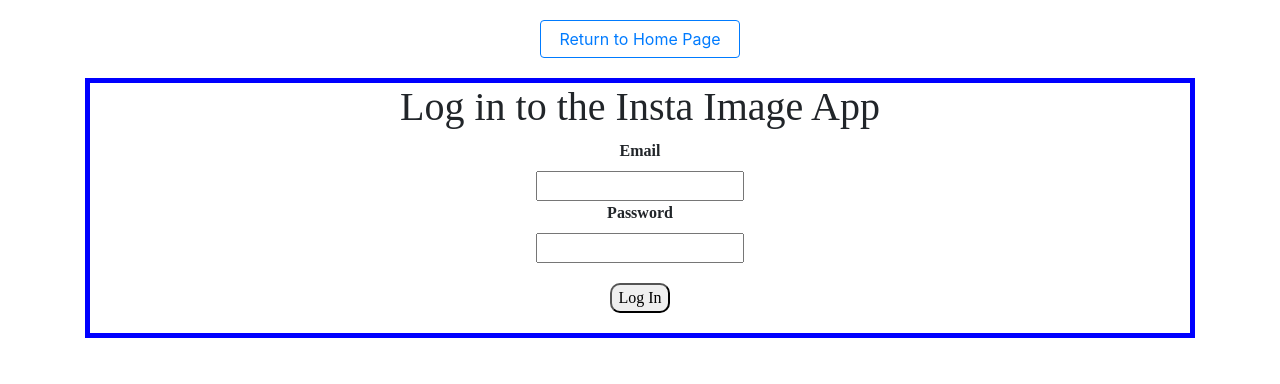
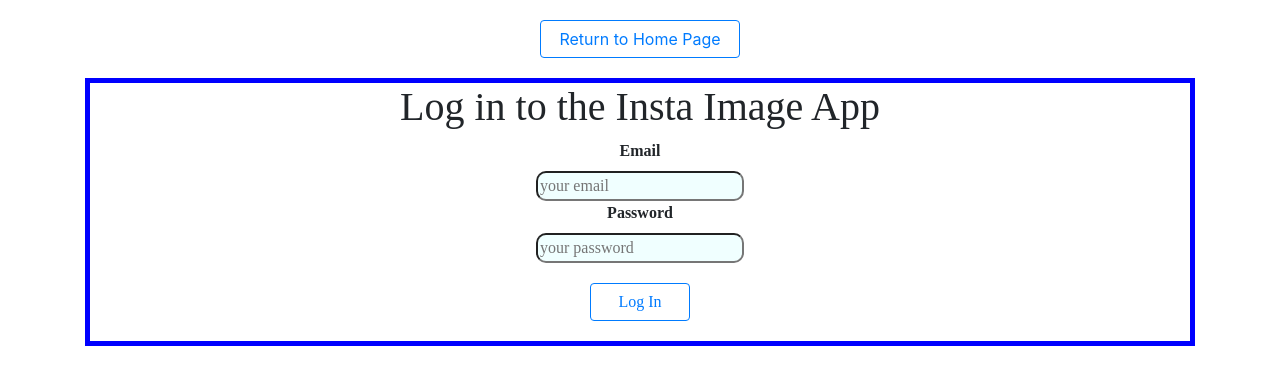
Before and after one commit to AllanRaf/instaimage-client, a React (Create React App) app: page /Login in a window 1280 px wide. Shown: the top 384 px of the page. Built offline with nearby package versions, Linux system fonts and the light colour scheme; no server answers.

Commit message:
add local storage as an object

```diff
--- a/src/components/LoginForm/LoginForm.js
+++ b/src/components/LoginForm/LoginForm.js
@@ -15,13 +15,28 @@ export default function LoginForm(props) {
 
         <label>Email</label>
         <br />
-        <input type="text" name="email" onChange={props.onChange} />
+        <input
+          className="label-input"
+          type="text"
+          name="email"
+          placeholder="your email"
+          onChange={props.onChange}
+        />
         <br />
         <label>Password</label>
         <br />
-        <input type="password" name="password" onChange={props.onChange} />
+        <input
+          className="label-input"
+          type="password"
+          name="password"
+          placeholder="your password"
+          onChange={props.onChange}
+        />
         <br />
-        <button className="create-user-button" type="submit">
+        <button
+          className="btn btn-outline-primary btn-space button-container create-user-button"
+          type="submit"
+        >
           Log In
         </button>
       </form>
--- a/src/components/RegisterForm/RegisterForm.js
+++ b/src/components/RegisterForm/RegisterForm.js
@@ -35,6 +35,7 @@ export default function RegisterForm(props) {
         ) : (
           <p>Email/password must not be empty</p>
         )}
+        <Link to="/Login">Log in to your account</Link>
       </form>
     </>
   );
--- a/src/index.css
+++ b/src/index.css
@@ -61,7 +61,7 @@ code {
 
 .create-user-button {
   margin: 20px;
-  border-radius: 10px;
+  width: 100px;
 }
 
 .register-form {
@@ -82,3 +82,8 @@ code {
   border-bottom: 2px solid rgb(191, 190, 254);
   margin-bottom: 10px;
 }
+
+.label-input {
+  border-radius: 10px;
+  background-color: azure;
+}
--- a/src/reducers/auth.js
+++ b/src/reducers/auth.js
@@ -1,16 +1,22 @@
 //instaimage-client/src/actions/auth.js
 import { LOGIN_SUCCESS, LOGOUT_SUCCESS } from "../constants";
 
-const token = localStorage.getItem("jwt");
+//const token = localStorage.getItem("jwt");
+const token = JSON.parse(localStorage.getItem("user"));
+console.log("token is", token);
 const initialState = token ? token : null;
 
 export default (state = initialState, action = {}) => {
   switch (action.type) {
     case LOGIN_SUCCESS:
-      localStorage.setItem("jwt", action.payload.jwt);
+      console.log("LOGIN CREDENTIALS", action.payload);
+      let userDetails = JSON.stringify(action.payload);
+      localStorage.setItem("user", userDetails);
+      console.log("local storage is", localStorage.user);
+
       return action.payload;
     case LOGOUT_SUCCESS:
-      localStorage.removeItem("jwt");
+      localStorage.clear();
       return null;
     default:
       return state;
```
